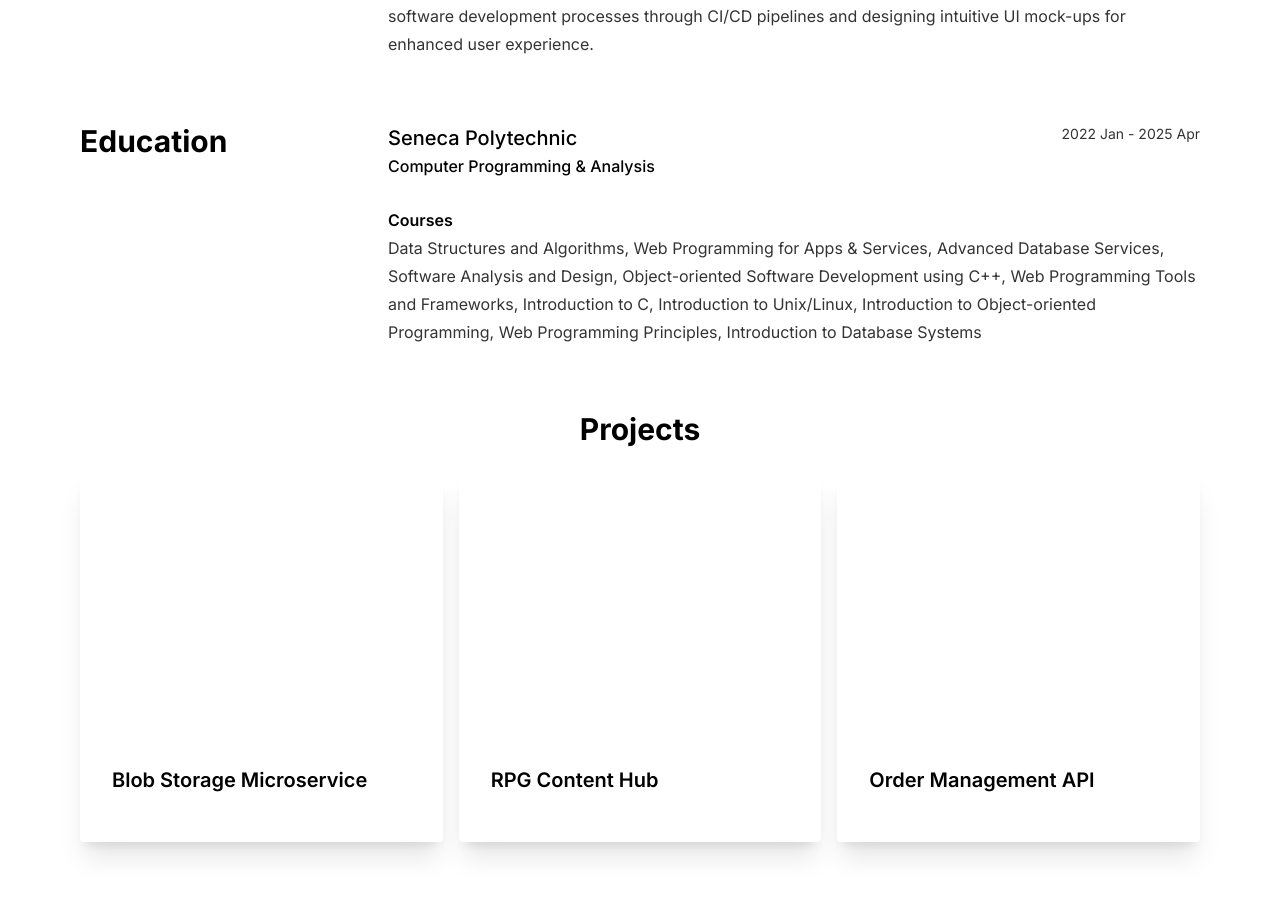
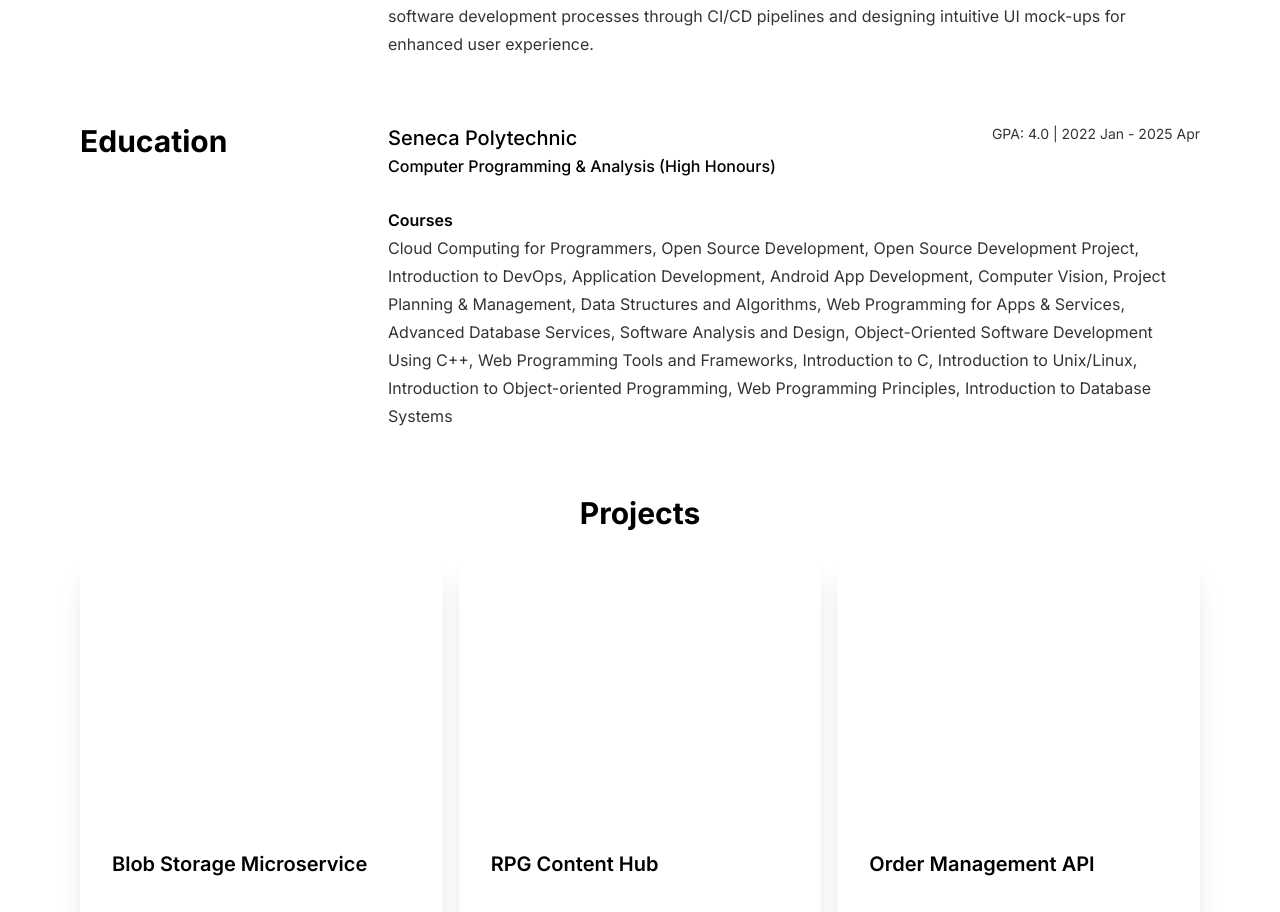
Before and after one commit to uday-rana/portfolio, a Next.js app: page / in a window 1280 px wide. Shown: the part 1086-1998 px from the top of the page. Built offline with nearby package versions, Linux system fonts and the light colour scheme.

Commit message:
Add GPA and more courses to education

```diff
--- a/src/components/Education.jsx
+++ b/src/components/Education.jsx
@@ -22,22 +22,24 @@ export default function Education() {
                 className="no-underline hover:text-neutral-400"
                 target="_blank"
               >
-                Computer Programming &amp; Analysis
+                Computer Programming &amp; Analysis (High Honours)
               </a>
             </h4>
           </div>
           <div>
             <p className="prose prose-sm my-0">
-              <span className="whitespace-nowrap">2022 Jan -</span> 2025 Apr
+              <span className="whitespace-nowrap">GPA: 4.0 | </span><span className="whitespace-nowrap">2022 Jan -</span> 2025 Apr
             </p>
           </div>
         </div>
         <p>
           <strong>Courses</strong>
           <br />
+          Cloud Computing for Programmers, Open Source Development, Open Source Development Project,
+          Introduction to DevOps, Application Development, Android App Development, Computer Vision, Project Planning & Management,
           Data Structures and Algorithms, Web Programming for Apps & Services,
           Advanced Database Services, Software Analysis and Design,
-          Object-oriented Software Development using C++, Web Programming Tools
+          Object-Oriented Software Development Using C++, Web Programming Tools
           and Frameworks, Introduction to C, Introduction to Unix/Linux,
           Introduction to Object-oriented Programming, Web Programming
           Principles, Introduction to Database Systems
```
